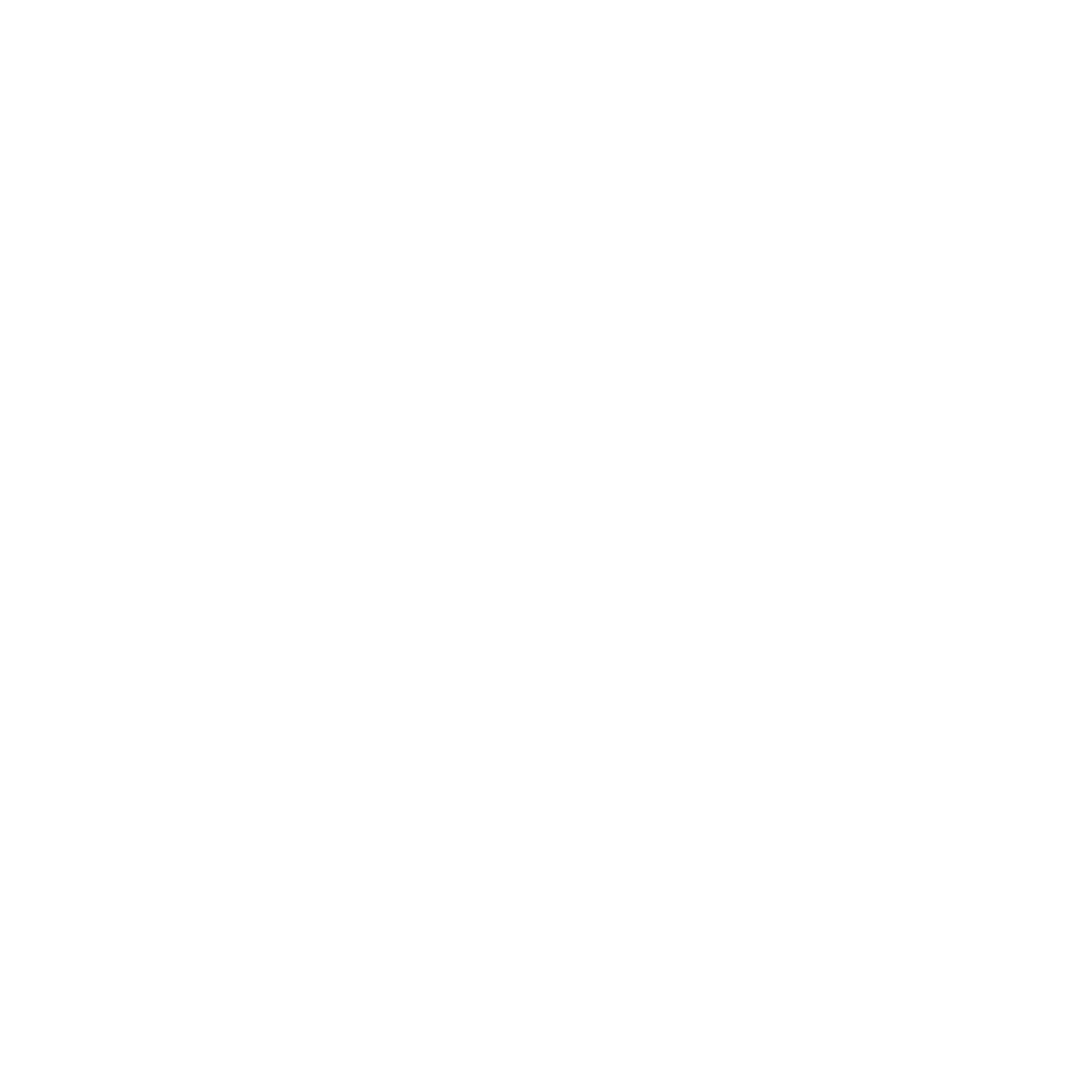
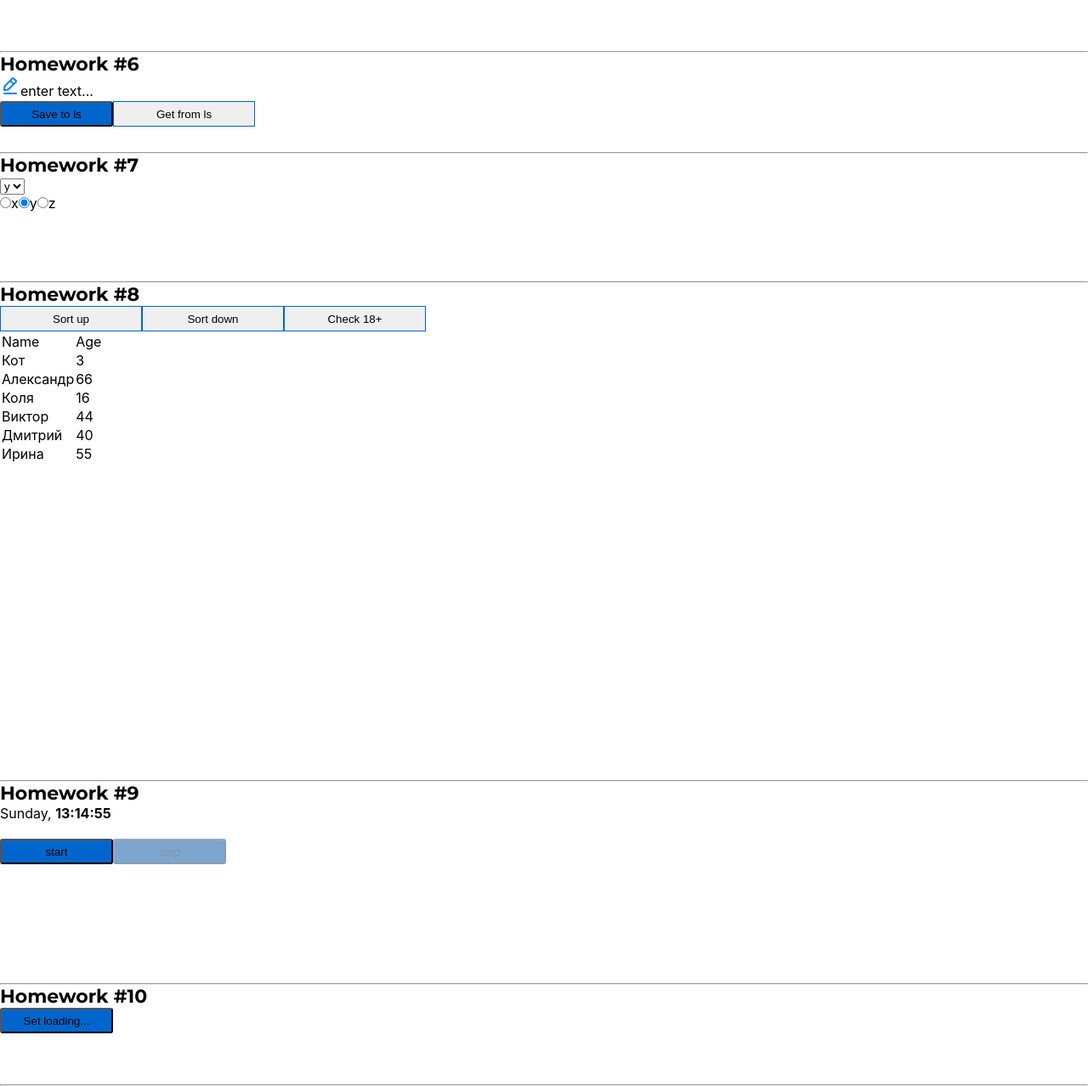
Before and after one commit to 000004-dj/hws2-master, a React (Create React App) app: page / in a window 1280 px wide. Shown: the part 1915-3193 px from the top of the page at 85% size. Before the commit the page ends 1975 px from the top, so only its background shows below. Built offline with nearby package versions, Linux system fonts and the light colour scheme.

Commit message:
add changes

```diff
--- a/src/s1-main/App.tsx
+++ b/src/s1-main/App.tsx
@@ -27,17 +27,17 @@ function App() {
                 {/*при выполнении дз 5 и более - закомментировать здесь дз 1-4, так как они есть внутри дз 5*/}
 
                 <HW5/>
-                {/*<hr/>*/}
-                {/*<HW6/>*/}
-                {/*<hr/>*/}
-                {/*<HW7/>*/}
-                {/*<hr/>*/}
-                {/*<HW8/>*/}
-                {/*<hr/>*/}
-                {/*<HW9/>*/}
-                {/*<hr/>*/}
-                {/*<HW10/>*/}
-                {/*<hr/>*/}
+                <hr/>
+                <HW6/>
+                <hr/>
+                <HW7/>
+                <hr/>
+                <HW8/>
+                <hr/>
+                <HW9/>
+                <hr/>
+                <HW10/>
+                <hr/>
 
             </div>
         </Provider>
```
